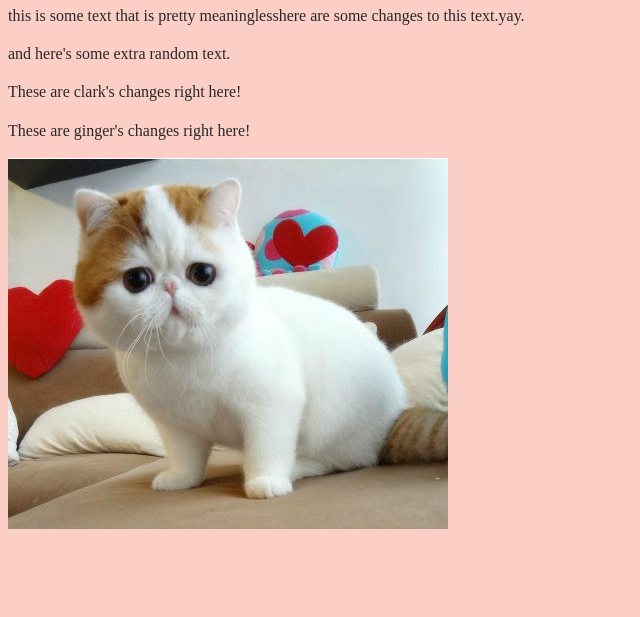
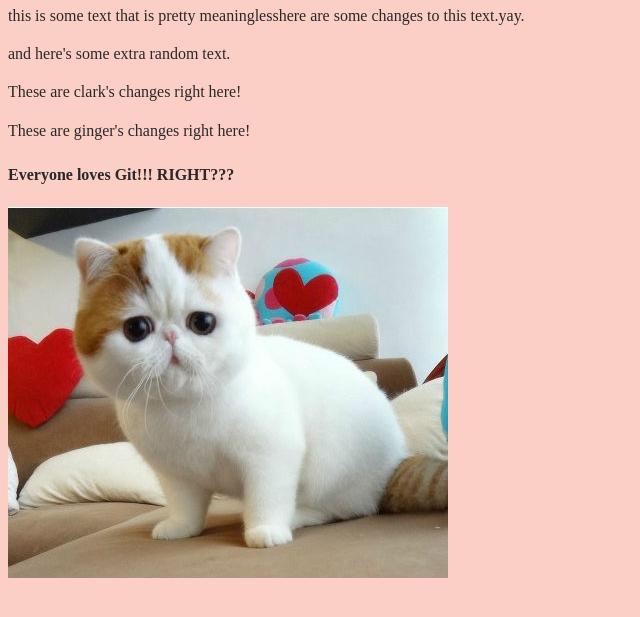
Before and after one commit to tfsevers88/tiny-repo, a plain HTML site: page index.html in a window 1280 px wide. Shown: the part 83-700 px from the top of the page, without its empty margins (0-640 px from the left). Drawn offline with Linux system fonts and the light colour scheme; a script that the page names is missing.

Commit message:
This is a new thing right here

```diff
--- a/index.html
+++ b/index.html
@@ -21,6 +21,8 @@
         <P> These are clark's changes right here!</P>
         <P> These are ginger's changes right here!</P>
 
+        <h4>Everyone loves Git!!! RIGHT???</h4>
+
         <img src="images/adorbs_kitteh.jpg">
 
         <script src="js/plugins.js"></script>
```
